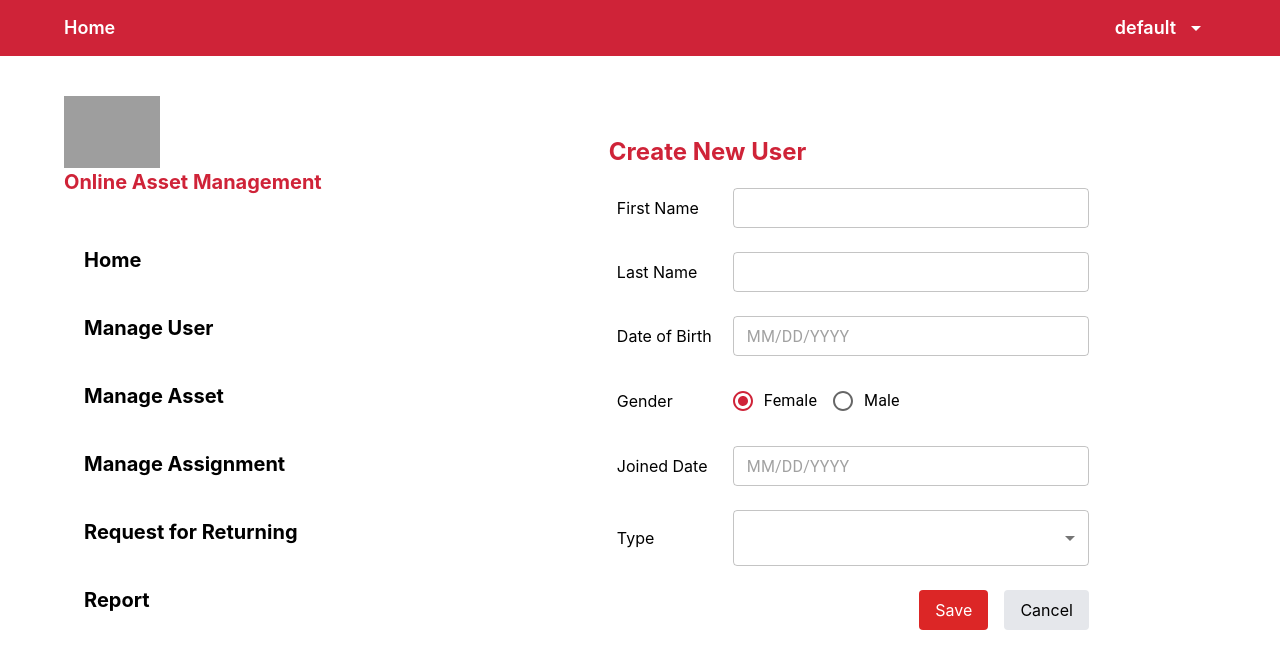
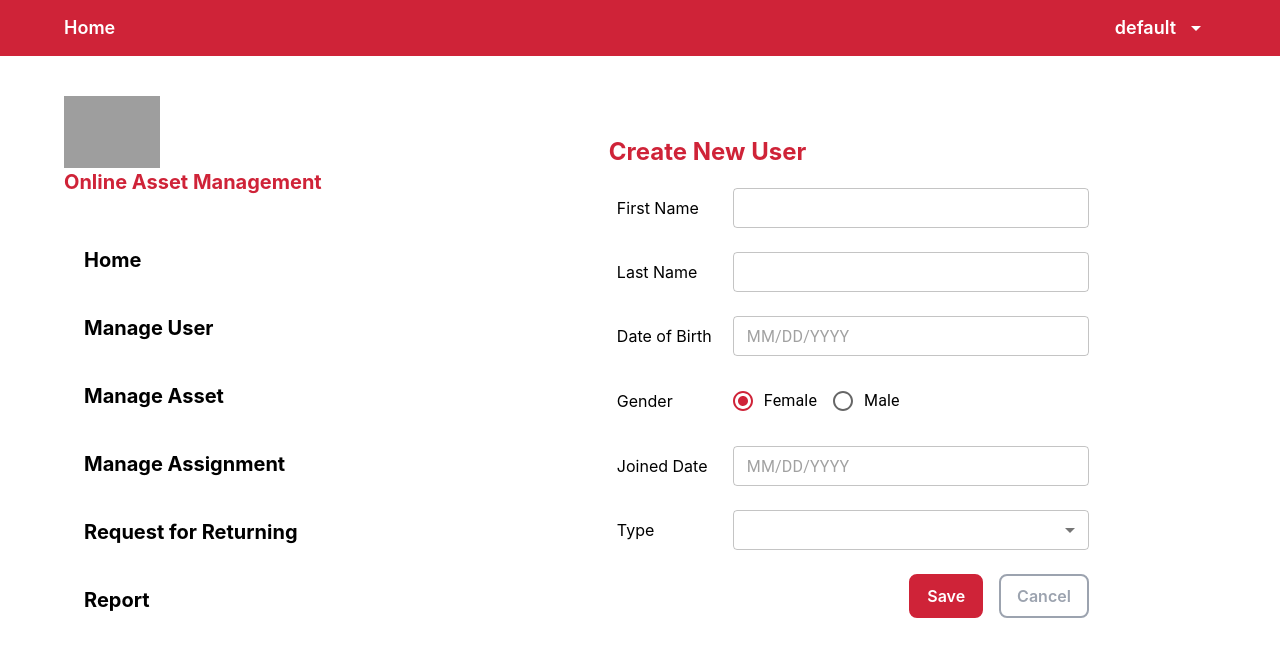
Before and after one commit to tuantai1522/AssetManagement, a React (Create React App) app in the folder AssetManagement.Application/FrontEnd/: page /create-user in a window 1280 px wide. Shown: the top 668 px of the page. Built offline with nearby package versions, Linux system fonts and the light colour scheme; grey boxes are pictures that could not be loaded.

Commit message:
Add Save and Cancel buttons

```diff
--- a/AssetManagement.Application/FrontEnd/src/pages/manageUser/createUser.tsx
+++ b/AssetManagement.Application/FrontEnd/src/pages/manageUser/createUser.tsx
@@ -6,6 +6,7 @@ import { AdapterDayjs } from '@mui/x-date-pickers/AdapterDayjs';
 import { LocalizationProvider } from '@mui/x-date-pickers/LocalizationProvider';
 import { DatePicker } from '@mui/x-date-pickers/DatePicker';
 import { FormControl, FormControlLabel, FormLabel, MenuItem, Radio, RadioGroup, Select, TextField, colors } from "@mui/material";
+import AppButton from "../../app/components/buttons/Button";
 
 enum Gender {
     Male = 'Male',
@@ -50,12 +51,12 @@ const schema = yup.object().shape({
         .oneOf(Object.values(Gender)),
     type: yup
         .mixed<Type>()
-        .defined('Please Select Type')
+        .required('Please Select Type')
         .oneOf(Object.values(Type))
 });
 
 const CreateUserPage = (props: Props) => {
-    const { register, handleSubmit, formState: { errors }, control } = useForm({ resolver: yupResolver<IFormInput>(schema), mode: 'all' });
+    const { register, handleSubmit, control } = useForm({ resolver: yupResolver<IFormInput>(schema), mode: 'all' });
 
     const onSubmit = (data: any) => {
         console.log(data);
@@ -158,9 +159,9 @@ const CreateUserPage = (props: Props) => {
                                 render={({ field }) => (
                                     <FormControl fullWidth>
                                         <Select
+                                            size="small"
                                             {...field}
                                             id="type-select"
-                                            displayEmpty
                                             inputProps={{ 'aria-label': 'Without label' }}
                                         >
                                             <MenuItem value={Type.Staff}>Staff</MenuItem>
@@ -173,8 +174,10 @@ const CreateUserPage = (props: Props) => {
                     </div>
 
                     <div className="flex justify-end space-x-4">
-                        <button type="submit" className="bg-red-600 text-white py-2 px-4 rounded">Save</button>
-                        <button type="button" className="bg-gray-200 py-2 px-4 rounded">Cancel</button>
+                        {/* <button type="submit" className="bg-red-600 text-white py-2 px-4 rounded">Save</button>
+                        <button type="button" className="bg-gray-200 py-2 px-4 rounded">Cancel</button> */}
+                        <AppButton content="Save" isFormSubmit={true}/>
+                        <AppButton content="Cancel" styleType="Secondary" onClickOn={() => {}}/>
                     </div>
                 </form>
             </div>
```
